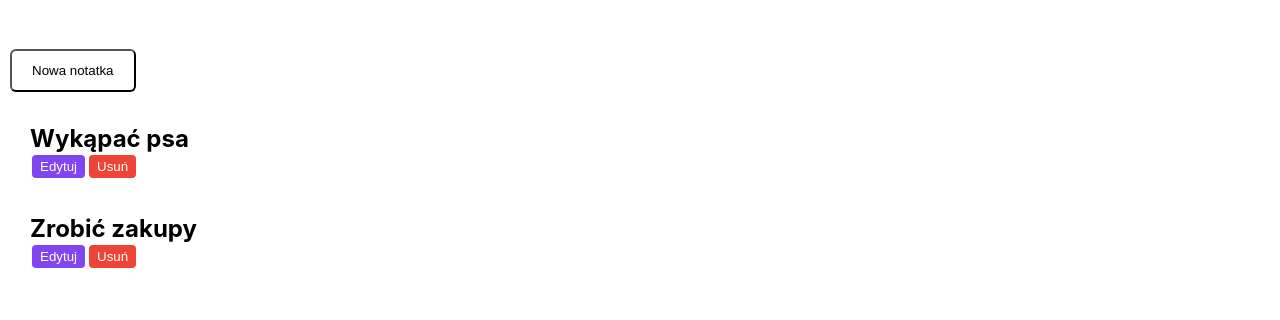
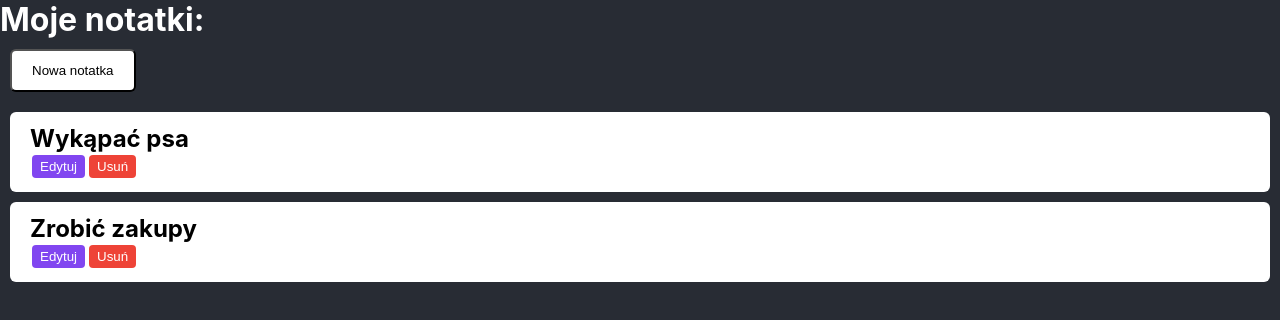
Before and after one commit to KamilKonopski/reactapp, a React (Create React App) app: page / in a window 1280 px wide. Shown: the top 320 px of the page. Built offline with nearby package versions, Linux system fonts and the light colour scheme.

Commit message:
add bgc to body

```diff
--- a/src/index.css
+++ b/src/index.css
@@ -8,4 +8,5 @@ body {
   font-family: -apple-system, BlinkMacSystemFont, 'Segoe UI', 'Roboto', 'Oxygen',
     'Ubuntu', 'Cantarell', 'Fira Sans', 'Droid Sans', 'Helvetica Neue',
     sans-serif;
+  background-color: #282c34;
 }
```
